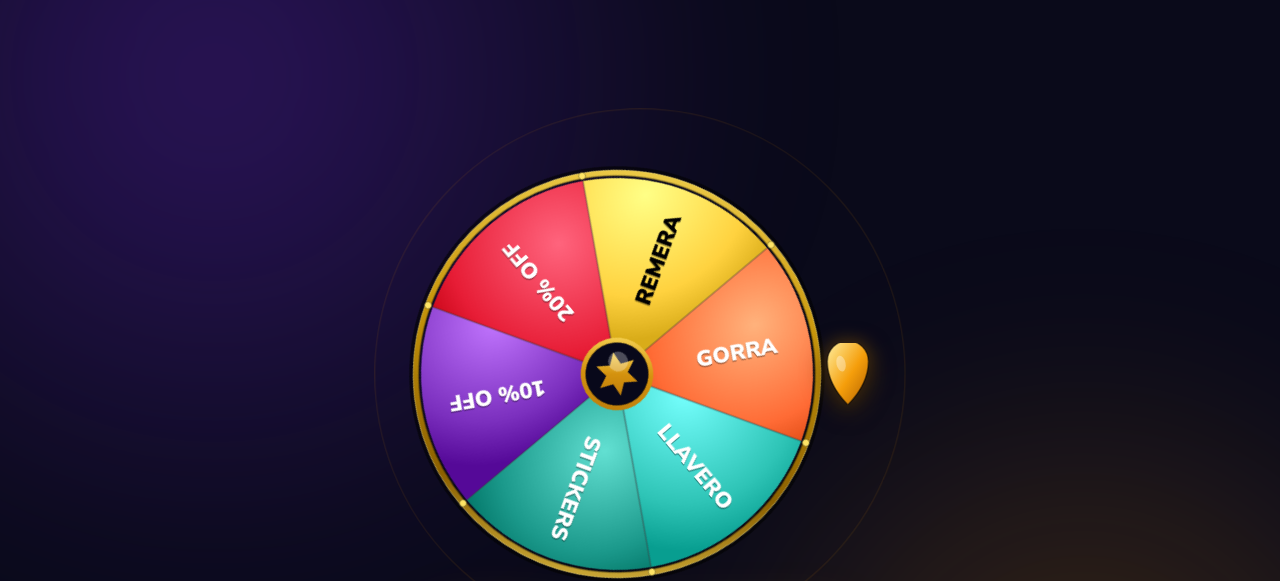
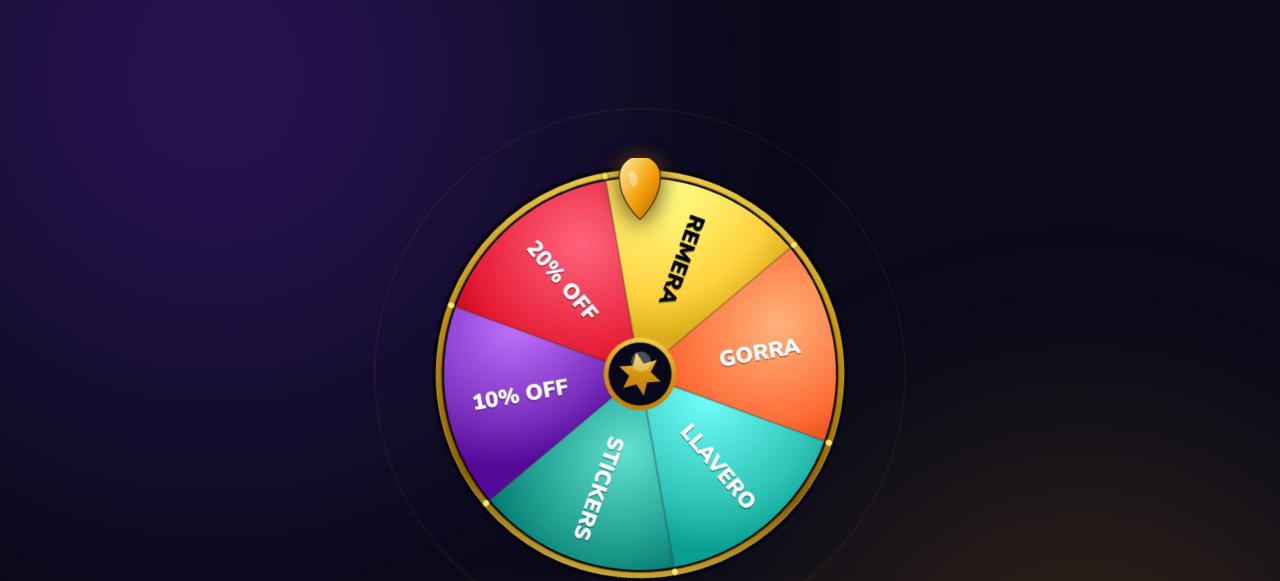
Before and after one commit to matiassdiezz/ruleta-premios, a website built with Vite: page index.html in a window 1280 px wide. Shown: the top 581 px of the page. Built offline with nearby package versions, Linux system fonts and the light colour scheme; files whose address does not match are found by name.

Commit message:
fix: pointer positioning + upside-down text labels
Add missing .wheel-pointer CSS rules (position absolute, top center).
Flip text labels 180° when on the left half of the wheel so they're
always readable.

Co-Authored-By: Claude Opus 4.6 <noreply@anthropic.com>

```diff
--- a/src/styles/wheel.css
+++ b/src/styles/wheel.css
@@ -222,6 +222,16 @@ body {
   display: block;
 }
 
+.wheel-pointer {
+  position: absolute;
+  top: -8px;
+  left: 50%;
+  transform: translateX(-50%);
+  z-index: 10;
+  display: flex;
+  justify-content: center;
+}
+
 /* ---- Idle emanating rings ---- */
 .wheel-idle-active .wheel-container::before,
 .wheel-idle-active .wheel-container::after {
--- a/src/wheel-renderer.ts
+++ b/src/wheel-renderer.ts
@@ -166,6 +166,11 @@ export function createWheelSvg(prizes: Prize[], size: number): SVGSVGElement {
     const ty = cy + textR * Math.sin(midRad)
     const fontSize = Math.min(size / 15, 22)
 
+    // Flip text 180° when on the left half so it's never upside-down
+    const normalizedAngle = ((midAngle % 360) + 360) % 360
+    const flip = normalizedAngle > 90 && normalizedAngle < 270
+    const textRotation = flip ? midAngle + 180 : midAngle
+
     // Shadow text
     const shadow = document.createElementNS(SVG_NS, 'text')
     shadow.setAttribute('x', String(tx + 1))
@@ -176,7 +181,7 @@ export function createWheelSvg(prizes: Prize[], size: number): SVGSVGElement {
     shadow.setAttribute('font-size', String(fontSize))
     shadow.setAttribute('font-weight', '900')
     shadow.setAttribute('font-family', "'Nunito Sans', sans-serif")
-    shadow.setAttribute('transform', `rotate(${midAngle}, ${tx + 1}, ${ty + 1})`)
+    shadow.setAttribute('transform', `rotate(${textRotation}, ${tx + 1}, ${ty + 1})`)
     shadow.textContent = prizes[i].shortLabel
     svg.appendChild(shadow)
 
@@ -190,7 +195,7 @@ export function createWheelSvg(prizes: Prize[], size: number): SVGSVGElement {
     text.setAttribute('font-size', String(fontSize))
     text.setAttribute('font-weight', '900')
     text.setAttribute('font-family', "'Nunito Sans', sans-serif")
-    text.setAttribute('transform', `rotate(${midAngle}, ${tx}, ${ty})`)
+    text.setAttribute('transform', `rotate(${textRotation}, ${tx}, ${ty})`)
     text.textContent = prizes[i].shortLabel
     svg.appendChild(text)
   }
```
